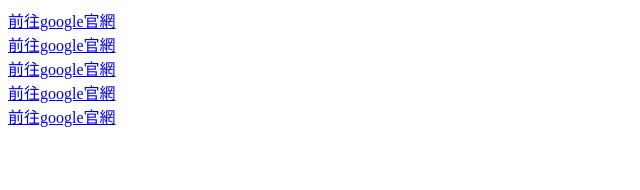
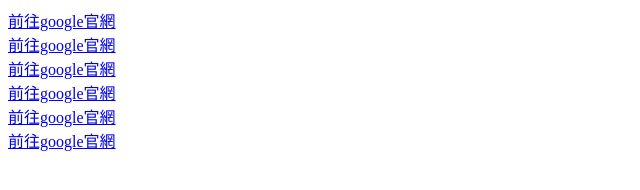
Before and after one commit to changcyccy/Lab, a plain HTML site: page lesson1/div.html in a window 1280 px wide. Shown: the whole page, without its empty margins (0-640 px from the left). Drawn offline with Linux system fonts and the light colour scheme.

Commit message:
test div

```diff
--- a/lesson1/div.html
+++ b/lesson1/div.html
@@ -6,5 +6,7 @@
         <div><a href="https://www.google.com">前往google官網</a></div>
         <div><a href="https://www.google.com">前往google官網</a></div>
         <div><a href="https://www.google.com">前往google官網</a></div>
+        <div><a href="https://www.google.com">前往google官網</a></div>
+    </body>
     </body>
 </html>
```
